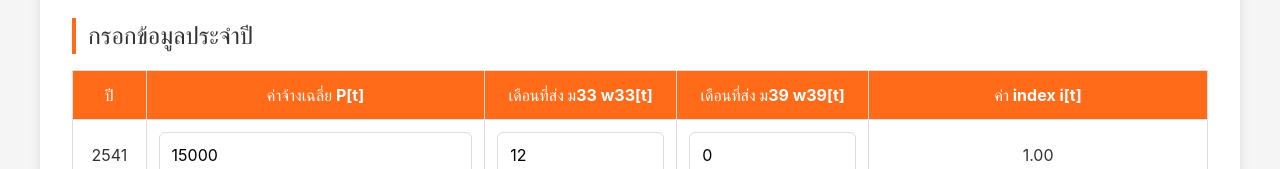
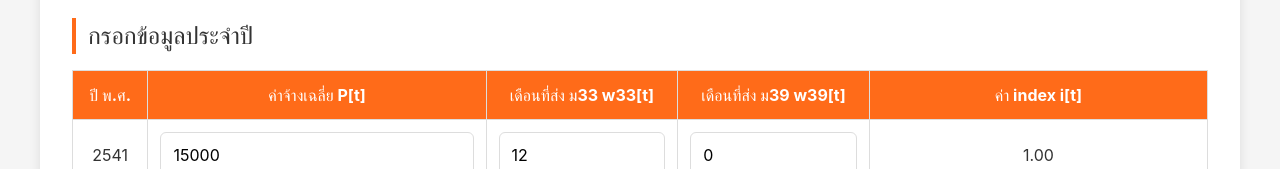
Before and after one commit to 44REAM/care-sso, a React (Vite) app: page / in a window 1280 px wide. Shown: the part 202-371 px from the top of the page. Built offline with nearby package versions, Linux system fonts and the light colour scheme.

Commit message:
change format

```diff
--- a/src/App.tsx
+++ b/src/App.tsx
@@ -269,7 +269,9 @@ const calculateCARE = (
 		years,
 	};
 };
-
+function formatNumber(num: number): string {
+	return num.toLocaleString('en-IN', { maximumFractionDigits: 0, minimumFractionDigits: 0 });
+  }
 const CAREPensionCalculator: React.FC = () => {
 	const [startYear, setStartYear] = useState<number>(2541);
 	const [endYear, setEndYear] = useState<number>(2569);
@@ -521,7 +523,7 @@ const CAREPensionCalculator: React.FC = () => {
 					<table className="w-full border-collapse border border-gray-300 min-w-[600px] table-fixed">
 						<thead className="bg-gray-100">
 							<tr>
-								<th className="p-2 border">ปี</th>
+								<th className="p-2 border">ปี พ.ศ.</th>
 								<th className="p-2 border">ค่าจ้างเฉลี่ย P[t]</th>
 								<th className="p-2 border">เดือนที่ส่ง ม33 w33[t]</th>
 								<th className="p-2 border">เดือนที่ส่ง ม39 w39[t]</th>
@@ -539,6 +541,7 @@ const CAREPensionCalculator: React.FC = () => {
 											className="block min-w-[80px] p-1 border rounded"
 											value={moneyData[yr] || 0}
 											onChange={(e) =>
+
 												setMoneyData({
 													...moneyData,
 													[yr]: parseFloat(e.target.value),
@@ -563,6 +566,7 @@ const CAREPensionCalculator: React.FC = () => {
 														...moneyData,
 														[yr]: 1650,
 													})
+
 												} else {
 													setMoneyData({
 														...moneyData,
@@ -573,7 +577,6 @@ const CAREPensionCalculator: React.FC = () => {
 											min="1650"
 											inputMode="numeric"
 										/>
-
 									</td>
 									<td className="p-2 border">
 										<input
@@ -588,6 +591,7 @@ const CAREPensionCalculator: React.FC = () => {
 											step="1"
 											inputMode="numeric"
 										/>
+
 									</td>
 									<td className="p-2 border">
 										<input
@@ -644,7 +648,7 @@ const CAREPensionCalculator: React.FC = () => {
 					<div className="grid grid-cols-1 md:grid-cols-3 gap-4 mb-4">
 						<div className="bg-blue-50 p-4 rounded-lg border border-blue-200">
 							<h3 className="text-lg font-medium text-gray-700 mb-2">ฐานเงินบำนาญ</h3>
-							<p className="text-2xl font-bold text-blue-800">{result.finalCombinedAmount.toFixed(0)} บาท</p>
+							<p className="text-2xl font-bold text-blue-800">{ formatNumber(result.finalCombinedAmount) } บาท</p>
 							<p className="text-sm text-gray-600">ค่าเฉลี่ยถ่วงน้ำหนักระหว่าง ม.33 และ ม.39</p>
 						</div>
 						<div className="bg-green-50 p-4 rounded-lg border border-green-200">
@@ -654,7 +658,7 @@ const CAREPensionCalculator: React.FC = () => {
 						</div>
 						<div className="bg-purple-50 p-4 rounded-lg border border-purple-200">
 							<h3 className="text-lg font-medium text-gray-700 mb-2">จำนวนเงินบำนาญ</h3>
-							<p className="text-2xl font-bold text-purple-800">{result.pensionAmount.toFixed(0)} บาท</p>
+							<p className="text-2xl font-bold text-purple-800">{formatNumber(result.pensionAmount)} บาท</p>
 						</div>
 					</div>
 
```
